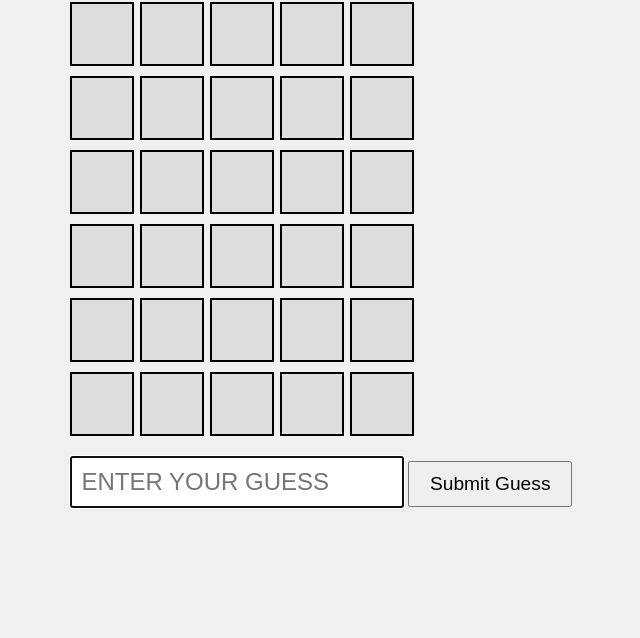
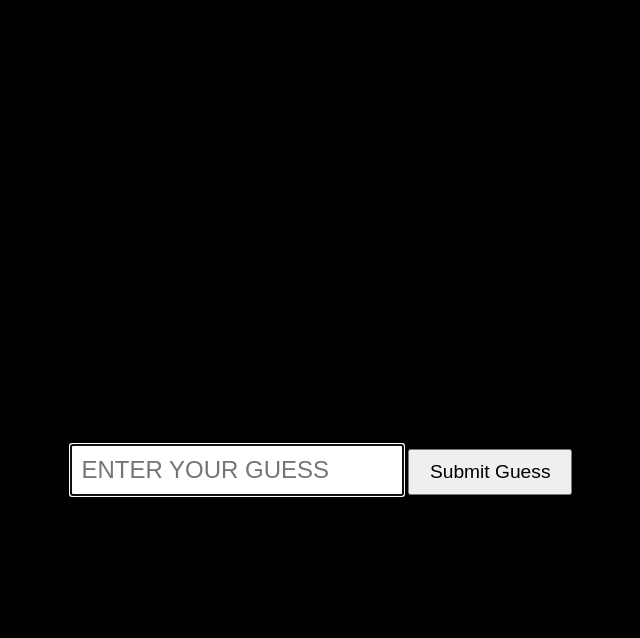
Before and after one commit to Joe-The-Chicken/wordle, a plain HTML site: page index.html in a window 1280 px wide. Shown: the part 178-816 px from the top of the page, without its empty margins (319-959 px from the left). Drawn offline with Linux system fonts and the light colour scheme.

Commit message:
Update style.css

```diff
--- a/style.css
+++ b/style.css
@@ -5,7 +5,7 @@ body {
   align-items: center;
   flex-direction: column;
   min-height: 100vh;
-  background-color: #f0f0f0;
+  background-color: #000000;
 }
 
 .wordle-board {
@@ -15,6 +15,7 @@ body {
 #board {
   display: grid;
   grid-template-columns: repeat(5, 60px);
+  align-items: center;
   gap: 10px;
   margin-bottom: 20px;
 }
@@ -26,8 +27,8 @@ body {
   display: flex;
   justify-content: center;
   align-items: center;
-  background-color: #ddd;
-  border: 2px solid #000;
+  background-color: #000;
+  border: 0px;
 }
 
 #guess-input {
```
